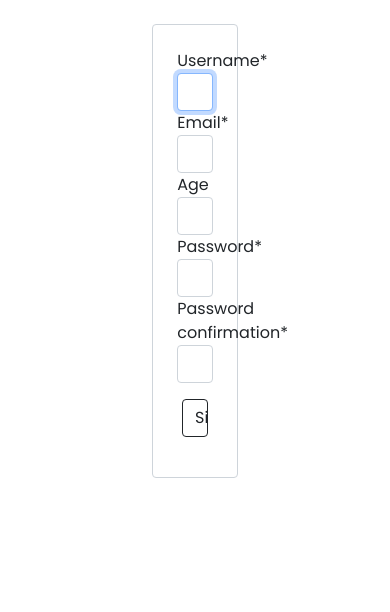
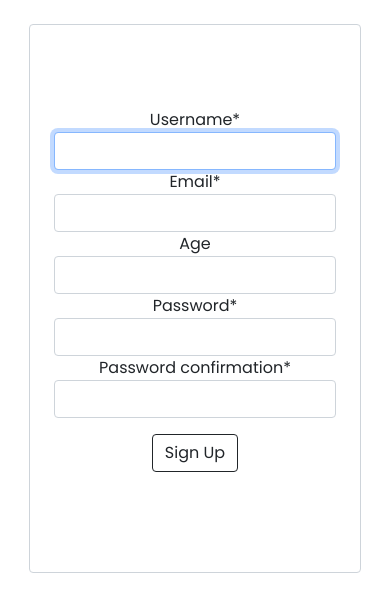
Before and after one commit to Azi-01/Blog_Project, a Django app: page /accounts/signup/ in a window 390 px wide. Shown: the part 190-802 px from the top of the page. Run offline with Django 3.2, Linux system fonts and the light colour scheme; some libraries are stand-ins or nearby versions.

Commit message:
More patches for UI

```diff
--- a/static/main.css
+++ b/static/main.css
@@ -10,8 +10,9 @@
 }
 
 main{
-    font-family: 'Poppins', sans-serif;;
+    font-family: 'Poppins', sans-serif;
 }
+
 .title a{
     color: rgb(56, 56, 56);
 }
@@ -122,7 +123,8 @@ a.btn{
 }
 
 .login-form{
-    width: 70%;
+    width: 60vw;
+    height: 50vh;
 }
 
 .circle{
@@ -151,6 +153,31 @@ a.btn{
 
 .custom-card:hover{
     box-shadow: none;
+}
+
+.container h5 strong::before{
+    content: "\2022";
+}
+
+@media only screen and (max-width: 750px){
+    .container p#content{
+        padding: unset;
+    }
+
+    .container{
+        padding: unset;
+        text-align: center;
+        text-justify: auto;
+    }
+
+    .container h5 strong::before{
+        content: "";
+    }
+
+    .login-form{
+        width: 85vw;
+        height: 45vh;
+    }
 }
 
 @media only screen and (max-width: 450px){
@@ -188,7 +215,8 @@ a.btn{
 }
 
 .login-form{
-    width: 25%;
+    width: 85vw;
+    height: 50vh;
 }
 
 .btn.account{
@@ -196,6 +224,19 @@ a.btn{
     margin-right: unset;
 }
 
+.signup-form{
+    width: 85vw;
+    height: 65vh;
+}
+
+
+}
+
+@media only screen and (max-width: 350px){
+    .signup-form{
+        width: 90vw;
+        height: 70vh;
+    }
 
 }
 
@@ -205,4 +246,8 @@ a.btn{
         font-size: small;
     }
 
+    .page_contain{
+        padding: 20px 0px;
+    }
+
 }
--- a/templates/post_detail.html
+++ b/templates/post_detail.html
@@ -3,7 +3,7 @@
 {% block content %}
 
 <div class="container p-4">
-   <h5><strong>&#8226; By {{post.author}}</strong></h5>
+   <h5><strong> By {{post.author}}</strong></h5>
    <p id="content">
       {{post.get_content|linebreaksbr}}
    </p>
--- a/templates/registration/pass_reset.html
+++ b/templates/registration/pass_reset.html
@@ -6,7 +6,7 @@
 <form method="post" class="form-control p-4 d-flex flex-column justify-content-center align-items-center login-form">
     {% csrf_token %}
     {{form | crispy}}
-    <input class="btn btn-outline-dark m-3" type="submit" value="Reset Password" style="width: 25%;">
+    <input class="btn btn-outline-dark m-3" type="submit" value="Reset Password">
 </form>
 </div>
 {% endblock %}
--- a/templates/registration/signup.html
+++ b/templates/registration/signup.html
@@ -3,10 +3,10 @@
 
 {% block content %}
 <div class="container p-4 d-flex justify-content-center">
-<form class="form-control p-4 d-flex flex-column justify-content-center login-form" method="post">
+<form class="form-control p-4 d-flex flex-column justify-content-center signup-form" method="post">
     {% csrf_token %}
     {{form | crispy}}
-    <input class="btn btn-outline-dark mx-auto my-3" type="submit" value="Sign Up" style="width: 30%;">
+    <input class="btn btn-outline-dark mx-auto my-3" type="submit" value="Sign Up">
 </form>
 </div>
 
```
Also changed, not shown: 1 other file.
